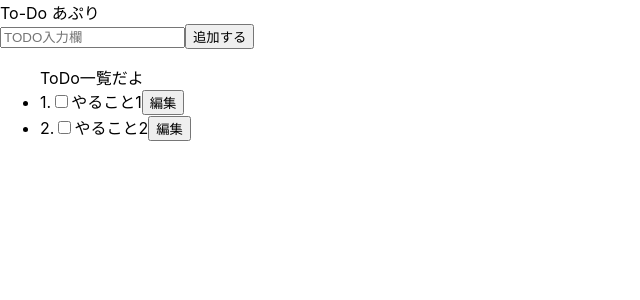
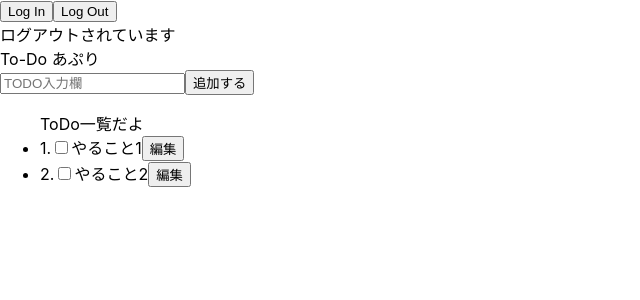
Before and after one commit to na-go/React_ToDoApp, a React (Create React App) app: page / in a window 1280 px wide. Shown: the top 300 px of the page, without its empty margins (0-640 px from the left). Built offline with nearby package versions, Linux system fonts and the light colour scheme.

Commit message:
auth0を導入してログインとログアウトできるようにした

```diff
--- a/package.json
+++ b/package.json
@@ -3,6 +3,7 @@
   "version": "0.1.0",
   "private": true,
   "dependencies": {
+    "@auth0/auth0-react": "^1.9.0",
     "@testing-library/jest-dom": "^5.16.2",
     "@testing-library/react": "^12.1.3",
     "@testing-library/user-event": "^13.5.0",
--- a/src/App.tsx
+++ b/src/App.tsx
@@ -1,6 +1,7 @@
 import React, { useEffect, useState, VFC } from 'react'
 import { Task } from './type'
 import { InputBar } from './component/input_bar'
+import { Auth0Provider } from '@auth0/auth0-react'
 
 const initialTask: Task[] = [
   {
--- /dev/null
+++ b/src/auth0/login.tsx
@@ -0,0 +1,10 @@
+import { useAuth0 } from "@auth0/auth0-react";
+import React from "react";
+
+const LoginButton = () => {
+  const { loginWithRedirect } = useAuth0();
+
+  return <button onClick={() => loginWithRedirect()}>Log In</button>;
+};
+
+export default LoginButton;
--- /dev/null
+++ b/src/auth0/logout.tsx
@@ -0,0 +1,14 @@
+import { useAuth0 } from "@auth0/auth0-react";
+import React from "react";
+
+const LogoutButton = () => {
+  const { logout } = useAuth0();
+
+  return (
+    <button onClick={() => logout({ returnTo: window.location.origin })}>
+      Log Out
+    </button>
+  );
+};
+
+export default LogoutButton;
--- /dev/null
+++ b/src/auth0/profile.tsx
@@ -0,0 +1,26 @@
+import { useAuth0 } from "@auth0/auth0-react";
+import React from "react";
+
+const Profile = () => {
+  const { user, isAuthenticated, isLoading } = useAuth0();
+
+  if (isLoading) {
+    return <div>Loading ...</div>;
+  }
+
+  if (!isAuthenticated || !user) {
+    return <div>ログアウトされています</div>
+  }
+
+  return (
+    isAuthenticated && user && (
+      <div>
+        <img src={user.picture} alt={user.name} />
+        <h2>{user.name}</h2>
+        <p>{user.email}</p>
+      </div>
+    )
+  );
+};
+
+export default Profile;
--- a/src/index.tsx
+++ b/src/index.tsx
@@ -3,11 +3,22 @@
 import './index.css';
 import App from './App';
 import reportWebVitals from './reportWebVitals';
+import { Auth0Provider } from '@auth0/auth0-react';
+import LoginButton from './auth0/login'
+import LogoutButton from './auth0/logout';
+import Profile from './auth0/profile'
 
 ReactDOM.render(
-  <React.StrictMode>
+  <Auth0Provider
+    domain="dev-27sodn25.us.auth0.com"
+    clientId="Y2BWGAzhg1QAezXcAKJbd21JB5tmQqEx"
+    redirectUri={window.location.origin}
+  >
+    <LoginButton/>
+    <LogoutButton/>
+    <Profile />
     <App />
-  </React.StrictMode>,
+  </Auth0Provider>,
   document.getElementById('root')
 );
 
```
